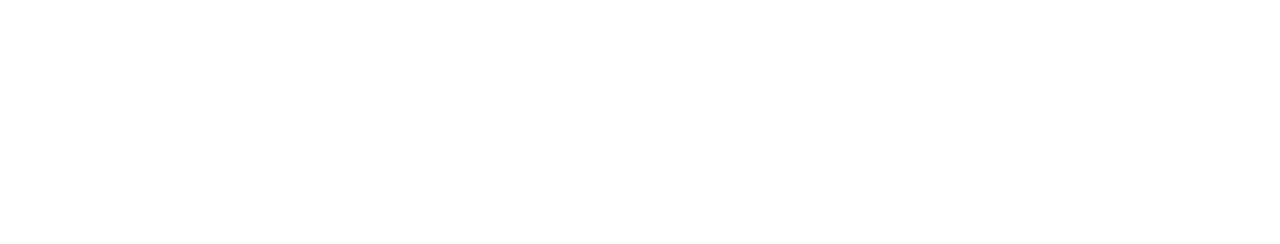
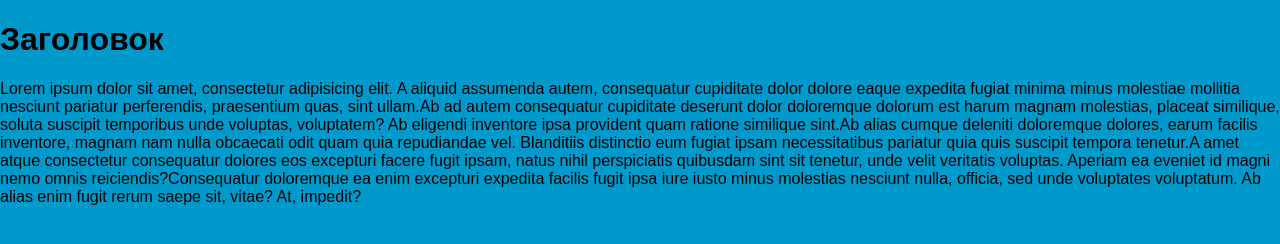
Before and after one commit to vadrya/git1, a plain HTML site: page index.html in a window 1280 px wide. Drawn offline with Linux system fonts and the light colour scheme.

Commit message:
+ заголовок

```diff
--- a/css/styles.css
+++ b/css/styles.css
@@ -0,0 +1,8 @@
+*{
+    box-sizing: border-box;
+}
+body{
+    margin: 0;
+    background: #09c;
+    font-family: Arial, sans-serif;
+}
--- a/index.html
+++ b/index.html
@@ -6,6 +6,8 @@
     <link rel="stylesheet" href="css/styles.css">
 </head>
 <body>
-
+<h1>Заголовок</h1>
+<p><span>Lorem ipsum dolor sit amet, consectetur adipisicing elit. A aliquid assumenda autem, consequatur cupiditate dolor dolore eaque expedita fugiat minima minus molestiae mollitia nesciunt pariatur perferendis, praesentium quas, sint ullam.</span><span>Ab ad autem consequatur cupiditate deserunt dolor doloremque dolorum est harum magnam molestias, placeat similique, soluta suscipit temporibus unde voluptas, voluptatem? Ab eligendi inventore ipsa provident quam ratione similique sint.</span><span>Ab alias cumque deleniti doloremque dolores, earum facilis inventore, magnam nam nulla obcaecati odit quam quia repudiandae vel. Blanditiis distinctio eum fugiat ipsam necessitatibus pariatur quia quis suscipit tempora tenetur.</span><span>A amet atque consectetur consequatur dolores eos excepturi facere fugit ipsam, natus nihil perspiciatis quibusdam sint sit tenetur, unde velit veritatis voluptas. Aperiam ea eveniet id magni nemo omnis reiciendis?</span><span>Consequatur doloremque ea enim excepturi expedita facilis fugit ipsa iure iusto minus molestias nesciunt nulla, officia, sed unde voluptates voluptatum. Ab alias enim fugit rerum saepe sit, vitae? At, impedit?</span>
+</p>
 </body>
 </html>
```
